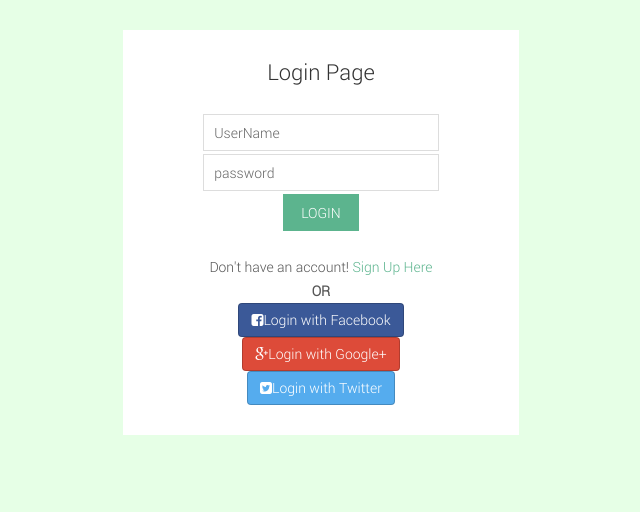
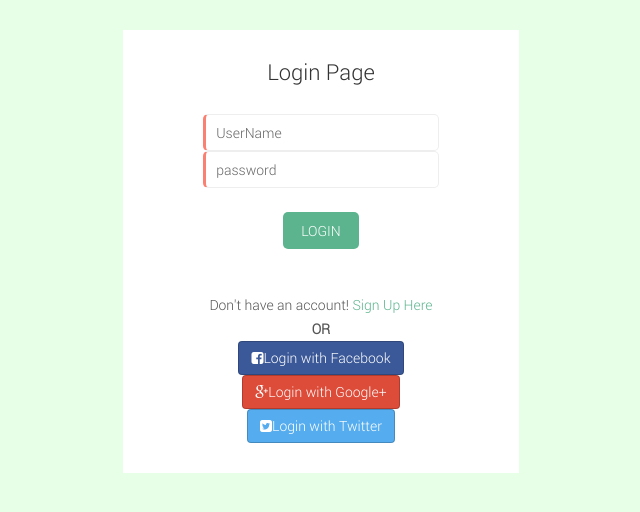
Before and after one commit to neerajpadarthi/CS5551_TEAM8_LAB37, a plain HTML site: page LoginPage.html in a window 1280 px wide. Shown: the whole page, without its empty margins (319-959 px from the left). Drawn offline with nearby package versions, Linux system fonts and the light colour scheme; files whose address does not match are found by name.

Commit message:
login with register

```diff
--- a/LoginPage.html
+++ b/LoginPage.html
@@ -16,11 +16,12 @@
     <div class="box-content profile">
         <h3 class="widget-title">Login Page</h3>
 
-        <form class="contact-form">
+        <form class="contact-form simple-form">
             <fieldset>
-                <input type="text" style="width: 70%;" id="food" placeholder="UserName" >
-                <input type="text" style="width: 70%;" id="food" placeholder="password" >
+                <input type="text" style="width: 70%;" id="food" placeholder="UserName" required >
+                <input type="text" style="width: 70%;" id="food" placeholder="password" required>
                 <br>
+				<br>
                 <input type="button" class="button" style="padding:9px 18px;"
                        value="Login" >
             </fieldset>
@@ -30,7 +31,7 @@
 			<div class="col-md-12 control">
 				<div class="no-acc">
 					Don't have an account!
-					<a href="#"> Sign Up Here </a>
+					<a href="RegisterPage.html"> Sign Up Here </a>
 				</div>
 			</div>
 		</div>
```
